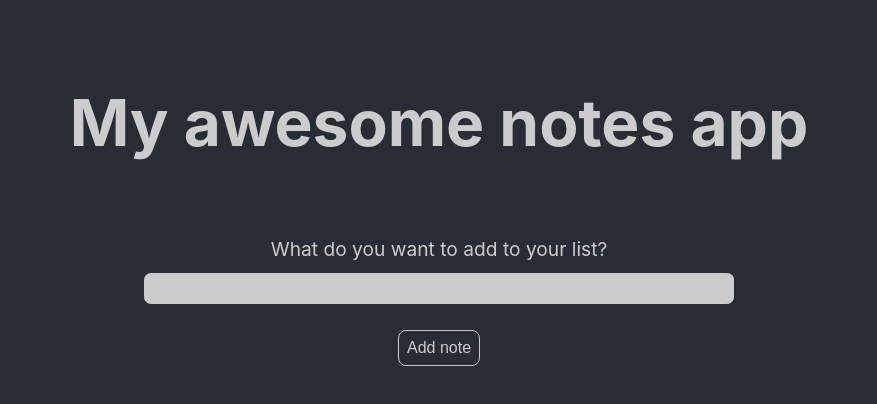
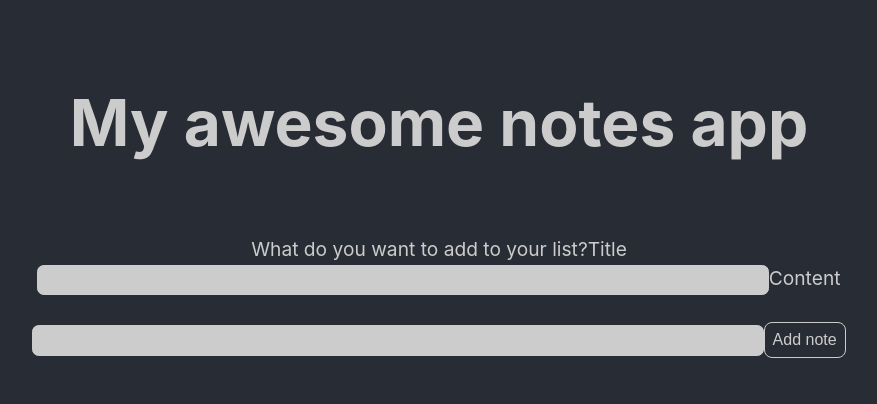
Before and after one commit to superluminar-io/frontend, a React (Create React App) app: page / in a window 1280 px wide. Shown: the top 404 px of the page, without its empty margins (201-1078 px from the left). Built offline with nearby package versions, Linux system fonts and the light colour scheme; no server answers.

Commit message:
feat: add api calls for post notes

```diff
--- a/src/App.tsx
+++ b/src/App.tsx
@@ -1,17 +1,51 @@
 import "./App.css";
+import { useState } from "react";
 import { NotesList } from "./Components/NotesList";
+import { createNote } from "./services/notes";
 
 function App() {
+  const [state, setState] = useState<any>({
+    title: "",
+    content: "",
+  });
+
+  const handleChange = (e: any) => {
+    setState({ ...state, [e.target.name]: e.target.value });
+  };
+
+  const handleSubmit = async (e: any) => {
+    e.preventDefault();
+    console.log(state);
+    const data = { content: state.content, title: state.title };
+    await createNote(data);
+    setState({ title: "", content: "" });
+  };
+
   return (
     <main>
       <header>
         <h1>My awesome notes app</h1>
       </header>
-      <div>
-        <label htmlFor="">What do you want to add to your list?</label>
-        <input type="text" />
+      <form onSubmit={(e) => handleSubmit(e)}>
+        <label>What do you want to add to your list?</label>
+        <label>Title</label>
+        <input
+          name="title"
+          type="text"
+          value={state.title}
+          onChange={(e) => handleChange(e)}
+        />
+
+        <label>Content</label>
+        <input
+          name="content"
+          type="text"
+          value={state.content}
+          onChange={(e) => handleChange(e)}
+        />
+
         <button>Add note</button>
-      </div>
+      </form>
       <NotesList />
     </main>
   );
--- a/src/Components/NotesList.tsx
+++ b/src/Components/NotesList.tsx
@@ -6,9 +6,8 @@ export const NotesList: React.FunctionComponent = () => {
   const [notes, setNotes] = useState<any>([]);
 
   const fetchData = async () => {
-    const apiNotes = await listNotes();
-    setNotes(apiNotes);
-    console.log(apiNotes);
+    const currentNotes = await listNotes();
+    setNotes(currentNotes);
   };
 
   useEffect(() => {
--- a/src/services/notes.js
+++ b/src/services/notes.js
@@ -4,3 +4,8 @@ export const listNotes = async () => {
     const response = await api.get('/prod/notes');
     return response.data;
 }
+
+export const createNote = async (data) => {
+    const response = await api.post('/prod/notes', data);
+    return response.data;
+  };
```
Also changed, not shown: src/services/api.js (line endings or trailing spaces).
